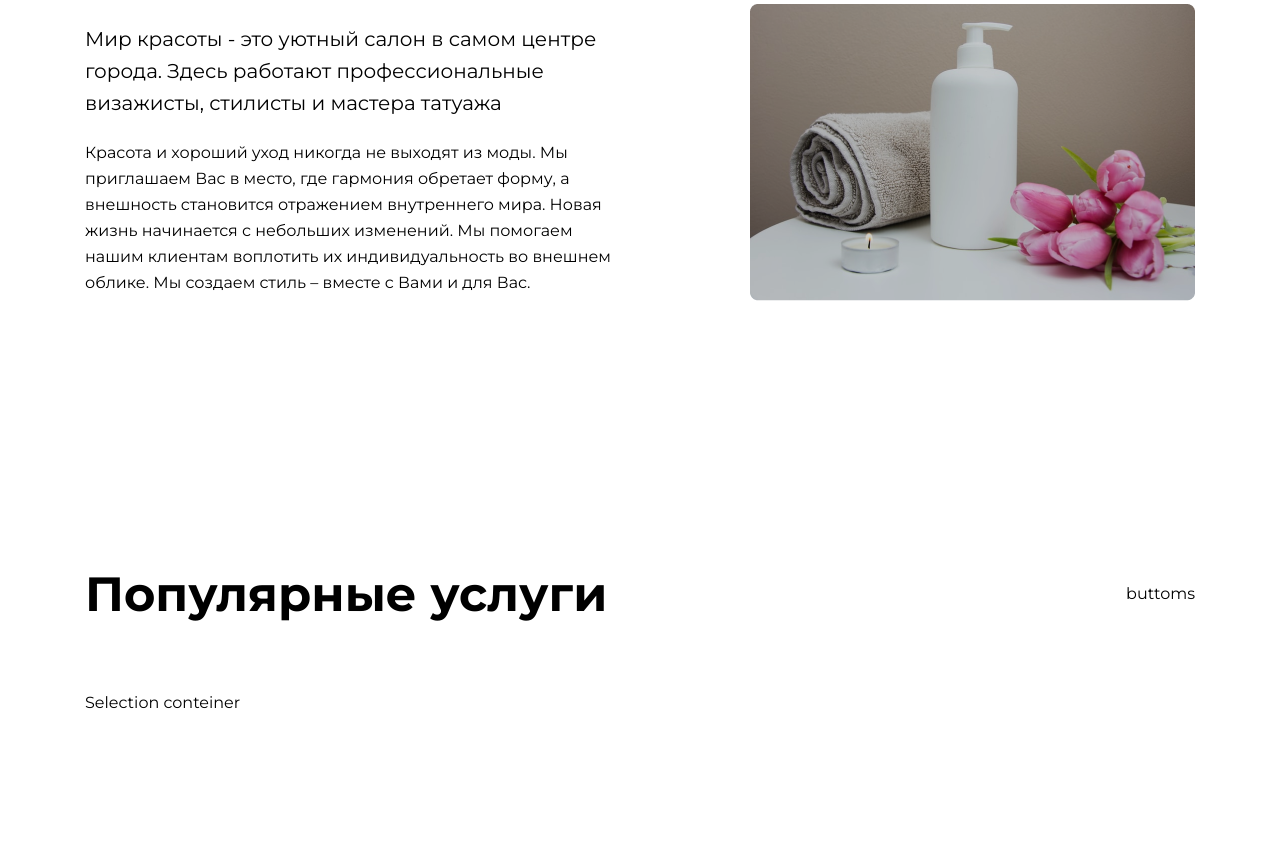
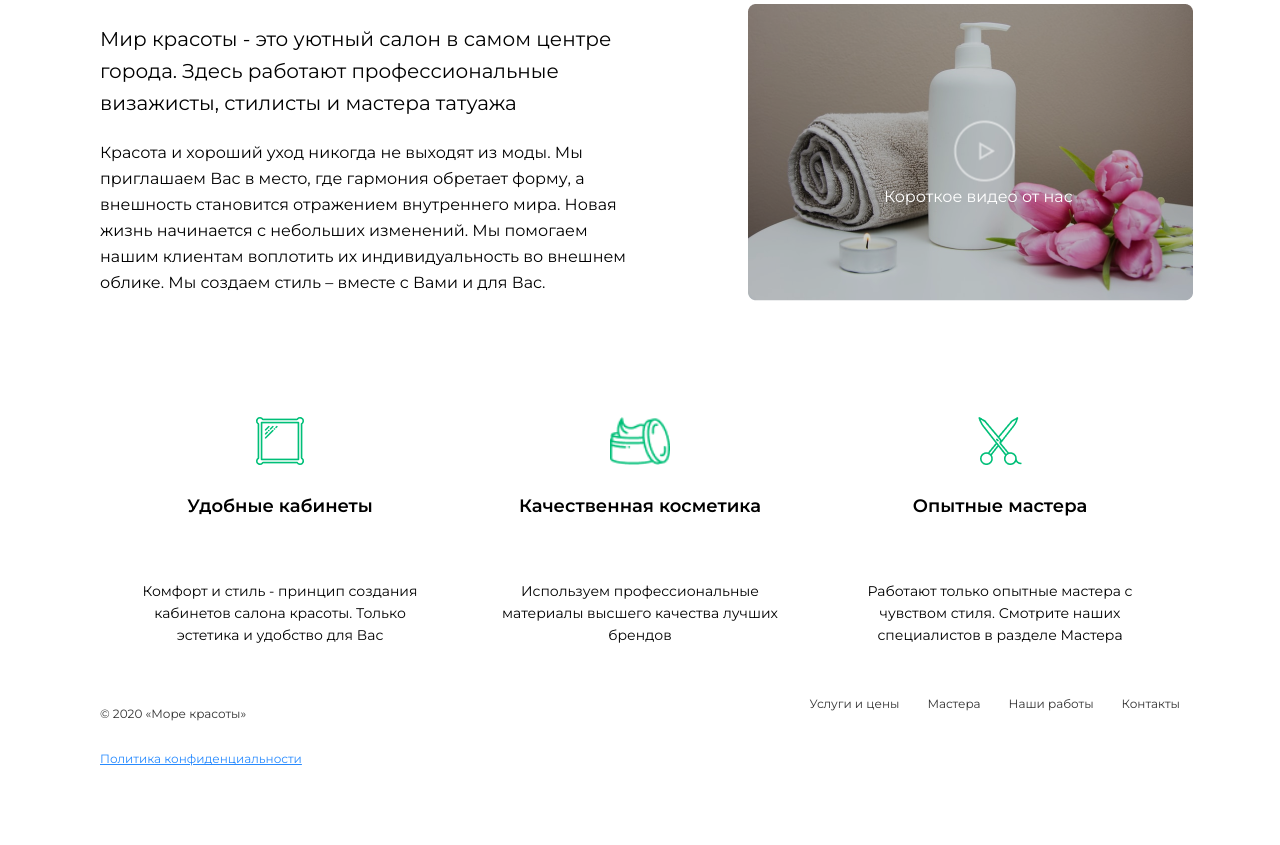
Before and after one commit to siniy94/frontend_course, a plain HTML site: page index.html in a window 1280 px wide. Shown: the part 720-1565 px from the top of the page. After the commit the page ends 1488 px from the top, so only its background shows below. Drawn offline with nearby package versions, Linux system fonts and the light colour scheme.

Commit message:
all sprint1

```diff
--- a/css/stile.css
+++ b/css/stile.css
@@ -3,7 +3,7 @@ html {
   box-sizing: border-box;
 }
 *, *::before, *::after{
-  box-sizing: border-box;
+  box-sizing: inherit;
 }
 
 body {
@@ -12,6 +12,7 @@ body {
 }
 html body {
   height: 100%
+
 }
 
 a{
@@ -33,7 +34,6 @@ a{
   flex: 1;
 }
 
-/*----header---*/
 .header{
   background: #F8F6F7 url('/images/header-bg.png');
   overflow: hidden;
@@ -48,7 +48,6 @@ a{
   max-width: 540px;
   position: relative;
   z-index: 2;
-
 }
 
 .header-top {
@@ -102,9 +101,22 @@ a{
   font-size: 11px;
   color: #333333;
 }
-.hero {
+.hero h1 {
   max-width: 540px;
-  font-weight: 48px;
+  margin-bottom: 0px;
+  font-style: normal;
+  font-weight: 600;
+  font-size: 48px;
+  color: #333333;
+
+}
+
+.hero p {
+  font-style: normal;
+  margin-top: 17px;
+  margin-bottom: 0px;
+  font-weight: 400;
+  font-size: 20px;
   color: #333333;
 }
 
@@ -153,10 +165,6 @@ a{
   bottom: -110px;
 }
 
-.section {
-  margin: 50px;
-}
-
 .section-header {
   display: flex;
   justify-content:space-between;
@@ -170,7 +178,8 @@ a{
 
 .btn {
   display: inline-block;
-  padding: 0, 60px;
+  margin-top: 59px;
+  padding: 0, 59px;
   font-weight: 500;
   font-size: 14px;
   height: 48px;
@@ -181,28 +190,22 @@ a{
   border: solid #FB9475;
 }
 
-.section .container {
-  position: relative;
-  padding: 30px 0 130px;
-}
-
 .section-title {
   font-style: normal;
   font-weight: 700;
   font-size: 48px;
 }
 
-.section_blok {
+.section-blok {
   display: flex;
   justify-content: space-between;
 }
 
 .section-text1 {
-font-weight: 400;
-font-size: 20px;
-max-width: 570px;
-line-height: 32px;
-position: relative;
+  font-weight: 400;
+  font-size: 20px;
+  max-width: 570px;
+  line-height: 32px;
 }
 
 .section-text2 {
@@ -210,10 +213,124 @@ position: relative;
   font-size: 16px;
   max-width: 540px;
   line-height: 26px;
-  position: relative;
   }
 
 .section-video {
-  width: 445px;
-  height: 297px;
+  position: relative;
+  width: 40%;
   }
+
+.section-video img {
+  height: auto;
+  right: 0;
+  }
+
+.section-button {
+  position: absolute;
+  width: 59px;
+  height: 59px;
+  right: 32%;
+  top: 47%;
+  transform: translate(-50%,-50%);
+  padding: 0px;
+ }
+
+ .button-text {
+  position: absolute;
+  right: 3%;
+  top: 62%;
+  transform: translate(-50%,-50%);
+  }
+
+
+ .button-text h5 {
+  font-weight: 500;
+  font-size: 16px;
+  line-height: 26px;
+  color: #FFFFFF;
+  }
+
+
+.section-blok2 {
+  display: flex;
+  justify-content: space-around;
+  margin-top: 100px;
+  }
+
+.section-b1, .section-b2, .section-b3 {
+  display: flex;
+  flex-direction: column;
+  align-items: center;
+}
+
+.section-b1 img, .section-b2 img, .section-b3 img {
+  height: 48px;
+}
+
+.section-b1 h5, .section-b2 h5, .section-b3 h5 {
+  font-weight: 600;
+  font-size: 18px;
+  line-height: 22px;
+  text-align: center;
+}
+
+.section-b1 h6, .section-b2 h6, .section-b3 h6 {
+  font-weight: 400;
+  font-size: 14px;
+  line-height: 22px;
+  text-align: center;
+  max-width: 296px;
+}
+
+.footer {
+  left: 0px;
+  bottom: 0px;
+ }
+
+ .header, .footer {
+  flex-shrink: 0;
+ }
+
+.footer-top {
+  display: flex;
+  justify-content: space-between;
+}
+
+.phone-info {
+  display: flex;
+  flex-direction: column;
+  text-align: right;
+}
+
+.company-info h6 {
+  font-weight: 400;
+  font-size: 12px;
+  line-height: 15px;
+  margin-bottom: 8;
+  color: #333333;
+}
+
+.company-info span {
+  font-weight: 400;
+  font-size: 12px;
+  line-height: 15px;
+  text-decoration-line: underline;
+  color: #278AFF;
+
+}
+
+.navigation ul {
+  display: flex;
+  list-style: none;
+ }
+
+.navigation li:not(:last-child){
+  margin-right: 28px;
+}
+
+.navigation a{
+  font-weight: 400;
+  font-size: 12px;
+  line-height: 15px;
+  color: #333333;
+}
--- a/index.html
+++ b/index.html
@@ -56,75 +56,62 @@
             <section class="section">
                 <div class="container">
                     <h2 class="section-title">О салоне</h2>
-                    <div class="section_blok">
+                    <div class="section-blok">
                         <div class="section-text">
                             <h3 class="section-text1">Мир красоты - это уютный салон в самом центре города. Здесь работают профессиональные визажисты, стилисты и мастера татуажа</h3>
                             <h4 class="section-text2">Красота и хороший уход никогда не выходят из моды. Мы приглашаем Вас в место, где гармония обретает форму, а внешность становится отражением внутреннего мира. Новая жизнь начинается с небольших изменений. Мы помогаем нашим клиентам воплотить их индивидуальность во внешнем облике. Мы создаем стиль – вместе с Вами и для Вас.</h4>
                         </div>
-                        <div class="section-video"><a href="#"><img src="./images/video.png" alt=""></a></div>
+                        <div class="section-video"><a href="#">
+                            <img src="./images/video.png" alt=""></a>
+                            <div class="section-button"><a href="#"><img src="./images/batton.png" alt="video"></a></div>
+                            <div class="button-text"><a href="#"></a>
+                                <h5>Короткое видео от нас</h5>
+                            </div>
 
-                    </div>
-                </div>
-            </section>
-
-            <section class="section">
-                <div class="container">
-                    <div class="section-header">
-                        <h2 class="section-title">Популярные услуги</h2>
-
-                        <div class="selection-action">
-                          buttoms
                         </div>
 
                     </div>
-
-                    <div class="section-inner">
-                        Selection conteiner
-                    </div>
-                </div>
-            </section>
-
-            <section class="section">
-                <div class="container">
-                    <div class="section-header">
-                        <h2 class="section-title">Услуги и цены</h2>
+                    <div class="section-blok2">
+                        <div class="section-b1">
+                            <img src="./images/ramka.png" alt="Удобные кабинеты">
+                            <h5>Удобные кабинеты</h5>
+                            <h6>Комфорт и стиль - принцип создания кабинетов салона красоты. Только эстетика и удобство для Вас</h6>
+                        </div>
+                        <div class="section-b2">
+                            <img src="./images/Cream.png" alt="Качественная косметика">
+                            <h5>Качественная косметика</h5>
+                            <h6>Используем профессиональные материалы высшего качества лучших брендов</h6>
+                        </div>
+                        <div class="section-b3">
+                            <img src="./images/scissors.png" alt="Опытные мастера">
+                            <h5>Опытные мастера</h5>
+                            <h6>Работают только опытные мастера с чувством стиля. Смотрите наших специалистов в разделе Мастера</h6>
+                        </div>
                     </div>
 
-                    <div class="section-inner">
-                        Selection conteiner
-                    </div>
                 </div>
-            </section>
 
-            <section class="section">
-                <div class="container">
-                    <div class="section-header">
-                        <h2 class="section-title">Мастера</h2>
-                    </div>
-
-                    <div class="section-inner">
-                        Selection conteiner
-                    </div>
-                </div>
-            </section>
-
-            <section class="section">
-                <div class="container">
-                    <div class="section-header">
-                        <h2 class="section-title">Наши работы</h2>
-
-
-                    </div>
-
-                    <div class="section-inner">
-                        Selection conteiner
-                    </div>
-                </div>
             </section>
 
         </main>
         <footer class="footer">
-            footer
+            <div class="container">
+                <div class="footer-top">
+                    <div class="company-info">
+                        <h6>© 2020 «Море красоты»</h6>
+                        <span>Политика конфиденциальности</span>
+                    </div>
+                    <nav class="navigation">
+                        <ul>
+                            <li><a href="#">Услуги и цены</a></li>
+                            <li><a href="#">Мастера</a></li>
+                            <li><a href="#">Наши работы</a></li>
+                            <li><a href="#">Контакты</a></li>
+                        </ul>
+                    </nav>
+
+                </div>
+            </div>
         </footer>
     </div>
 
```
Also changed, not shown: images/batton.png (added).
